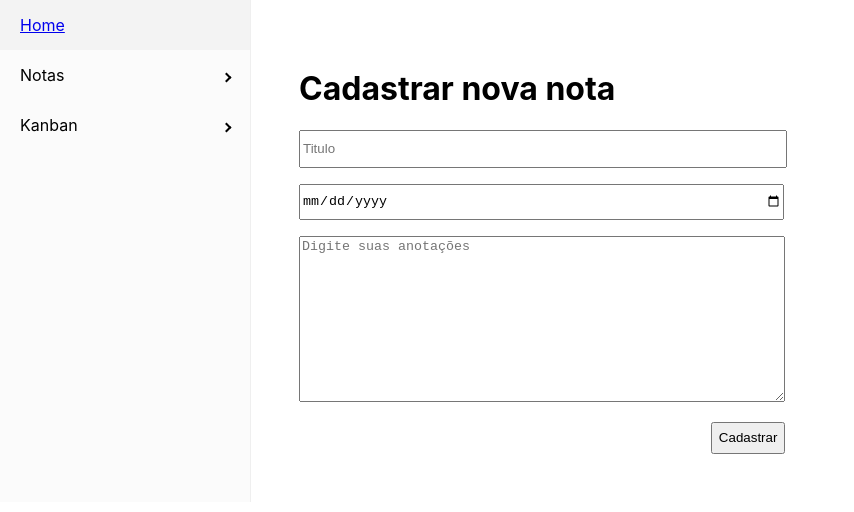
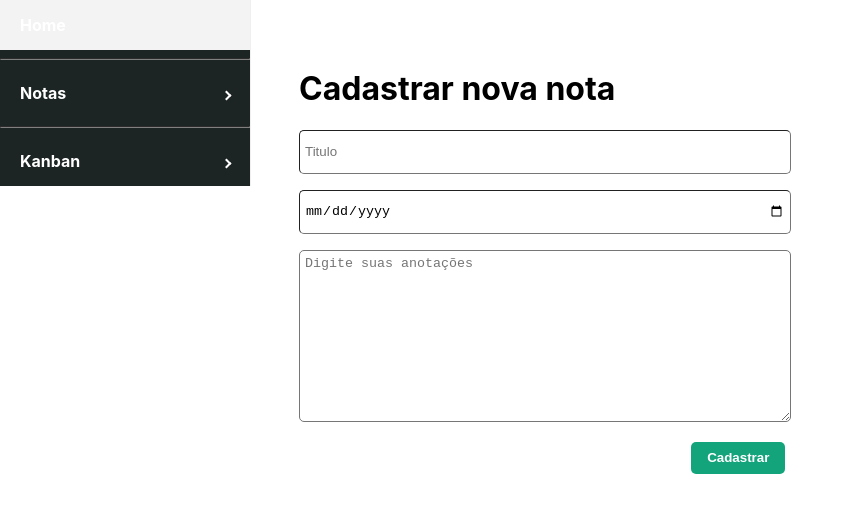
Before and after one commit to guilhermelopesmartins/lista-de-tarefas, a React (Create React App) app in the folder Frontend/: page /cadastronotas in a window 1280 px wide. Shown: the top 512 px of the page, without its empty margins (0-854 px from the left). Built offline with nearby package versions, Linux system fonts and the light colour scheme.

Commit message:
Mensagem de commit

```diff
--- a/Frontend/src/components/CadastroNotas.js
+++ b/Frontend/src/components/CadastroNotas.js
@@ -11,11 +11,11 @@ export const CadastroNotas = () => {
     return (
         <DivNotas>
             <h1>Cadastrar nova nota</h1>
-            <Input type="text" name="titulo" placeholder="Titulo" onChange={handleOnChange} />
-            <Input type="date" name="titulo" />
-            <Textarea name="titulo" placeholder="Digite suas anotações" />
+            <Input type="text" name="titulo" placeholder="Titulo" onChange={handleOnChange} style={{ borderRadius: "5px", borderWidth: "1px", padding: "5px" }}/>
+            <Input type="date" name="titulo" style={{ borderRadius: "5px", borderWidth: "1px", padding: "5px" }}/>
+            <Textarea name="titulo" placeholder="Digite suas anotações" style={{ borderRadius: "5px", borderWidth: "1px", padding: "5px" }}/>
             <DivButton>
-                <Button>Cadastrar</Button>
+                <Button style={{ background: "#14a47c", color: "white", fontWeight: "bold", padding: "0.5rem 1rem", borderRadius: "5px", border: "none" }}>Cadastrar</Button>
             </DivButton>
         </DivNotas>
     );
--- a/Frontend/src/components/ListaNotas.js
+++ b/Frontend/src/components/ListaNotas.js
@@ -1,6 +1,5 @@
-import { useState } from "react";
-
-import { DivListaNotas, Row } from "./styles";
+import React, { useState } from "react";
+import { DivListaNotas, Row, Button } from "./styles";
 import { Link, useParams } from "react-router-dom";
 
 export const ListaNotas = ({ notas }) => {
@@ -19,7 +18,9 @@ export const ListaNotas = ({ notas }) => {
     return (
         <DivListaNotas>
             <h1>Notas da seção {secaoId}</h1>
-            <Link to="/cadastronotas">+ Nova Nota</Link>
+            <Link to="/cadastronotas" style={{ textDecoration: 'none' }}>
+                <Button style={{ background: "#14a47c", color: "white", fontWeight: "bold", padding: "0.5rem 1rem", borderRadius: "5px", border: "none" }}>+ Nova Nota</Button>
+            </Link>
             {listaNotas.filter((nota) => nota.idsecao === secaoId).map(({ notas }) => {
                 return (
                     notas.map((nota) => {
--- a/Frontend/src/components/Secao.js
+++ b/Frontend/src/components/Secao.js
@@ -1,4 +1,4 @@
-import { useState } from "react";
+import React, { useState } from "react";
 import { SidebarLateral } from "./SidebarLateral";
 import { Input, Button, DivButton, DivSecao } from "./styles";
 
@@ -12,9 +12,9 @@ export const Secao = (secoes) => {
     return (
         <DivSecao>
             <h1>Cadastrar seção</h1>
-            <Input type="text" name="titulo" placeholder="Nome" onChange={handleOnChange} />
+            <Input type="text" name="titulo" placeholder="Nome" onChange={handleOnChange} style={{ borderRadius: "5px", borderWidth: "1px", padding: "5px" }} />
             <DivButton>
-                <Button>Cadastrar</Button>
+                <Button style={{ background: "#14a47c", color: "white", fontWeight: "bold", padding: "0.5rem 1rem", borderRadius: "5px", border: "none" }}>Cadastrar</Button>
             </DivButton>
         </DivSecao>
     );
--- a/Frontend/src/components/SidebarLateral.js
+++ b/Frontend/src/components/SidebarLateral.js
@@ -1,6 +1,6 @@
+import React, { useState } from 'react';
 import { Link } from 'react-router-dom';
 import { Sidebar, Menu, MenuItem, SubMenu } from 'react-pro-sidebar';
-import { useState } from 'react';
 
 export const SidebarLateral = ({ novaNota }) => {
     const [secaonotas, setSecaoNotas] = useState([
@@ -12,46 +12,47 @@ export const SidebarLateral = ({ novaNota }) => {
         {
             id: '2',
             secao: 'Seção 2',
-            notas: ['Nota 1', 'Nota 2', 'Nota 3', 'Nota 4', 'Nota 5', 'Nota 6', , 'Nota 7', 'Nota 8']
+            notas: ['Nota 1', 'Nota 2', 'Nota 3', 'Nota 4', 'Nota 5', 'Nota 6', 'Nota 7', 'Nota 8']
         },
     ]);
 
     const [kanban, setKanban] = useState(['Kanban 1', 'Kanban 2']);
+    const whiteTextStyle = { color: 'white' };
+    const boldTextStyle = { fontWeight: 'bold' };
+
     return (
-        <Sidebar>
-            <Menu>
-                <MenuItem><Link to="/">Home</Link></MenuItem>
-                <SubMenu label="Notas">
+        <Sidebar style={{ backgroundColor: "#1c2424", width: "250px", height: "100%", display: 'flex', flexDirection: 'column' }}>
+            <Menu style={{ backgroundColor: "#1c2424"}}>
+                <MenuItem>
+                    <Link to="/" style={{ ...whiteTextStyle, ...boldTextStyle, textDecoration: 'none'}}>Home</Link>
+                </MenuItem>
+                <hr style={{ margin: "0.5rem 0", borderColor: "gray" }} />
+                <SubMenu label="Notas" style={{ backgroundColor: "#1c2424", ...whiteTextStyle, ...boldTextStyle }}>
                     {secaonotas.map((secaonota) => {
                         return (
-                            <MenuItem key={secaonota.secao}>                                {/* {secaonota.notas.map((nota) => {
-                                return (
-                                    <MenuItem key={nota}>{nota}</MenuItem>
-                                );
-                            })} */}
-                                <Link to={"/listarnotas/" + secaonota.id}>{secaonota.secao}</Link>
+                            <MenuItem key={secaonota.secao} style={{ backgroundColor: "#1c2424"}}>
+                                <Link to={"/listarnotas/" + secaonota.id} style={whiteTextStyle}>{secaonota.secao}</Link>
                             </MenuItem>
                         );
                     })}
-                    <MenuItem><Link to="/secao">+ Nova Seção</Link></MenuItem>
+                    <MenuItem style={{ backgroundColor: "#1c2424" }}>
+                        <Link to="/secao" style={whiteTextStyle}>+ Nova Seção</Link>
+                    </MenuItem>
                 </SubMenu>
-                <SubMenu label="Kanban">
+                <hr style={{ margin: "0.5rem 0", borderColor: "gray" }} />
+                <SubMenu label="Kanban" style={{ backgroundColor: "#1c2424", ...whiteTextStyle, ...boldTextStyle }}>
                     {kanban.map((kanban) => {
                         return (
-                            <MenuItem key={kanban}>
-                                {/* {secaonota.notas.map((nota) => {
-                                return (
-                                    <MenuItem key={nota}>{nota}</MenuItem>
-                                );
-                            })} */}
-                                {kanban}
+                            <MenuItem key={kanban} style={{ backgroundColor: "#1c2424" }}>
+                                <span style={whiteTextStyle}>{kanban}</span>
                             </MenuItem>
                         );
                     })}
-                    <MenuItem><Link>+ Novo Kanban</Link></MenuItem>
+                    <MenuItem style={{ backgroundColor: "#1c2424" }}>
+                        <Link to="/novokanban" style={whiteTextStyle}>+ Novo Kanban</Link>
+                    </MenuItem>
                 </SubMenu>
-
             </Menu>
-        </Sidebar >
+        </Sidebar>
     );
 }
--- a/Frontend/src/components/styles.js
+++ b/Frontend/src/components/styles.js
@@ -73,5 +73,4 @@ export const Title = styled.h1`
 export const Container = styled.div`
    display: flex;
    justify-content: center;
-
 `;
```
Also changed, not shown: 1 other file (tests, documents, lock files or other folders).
